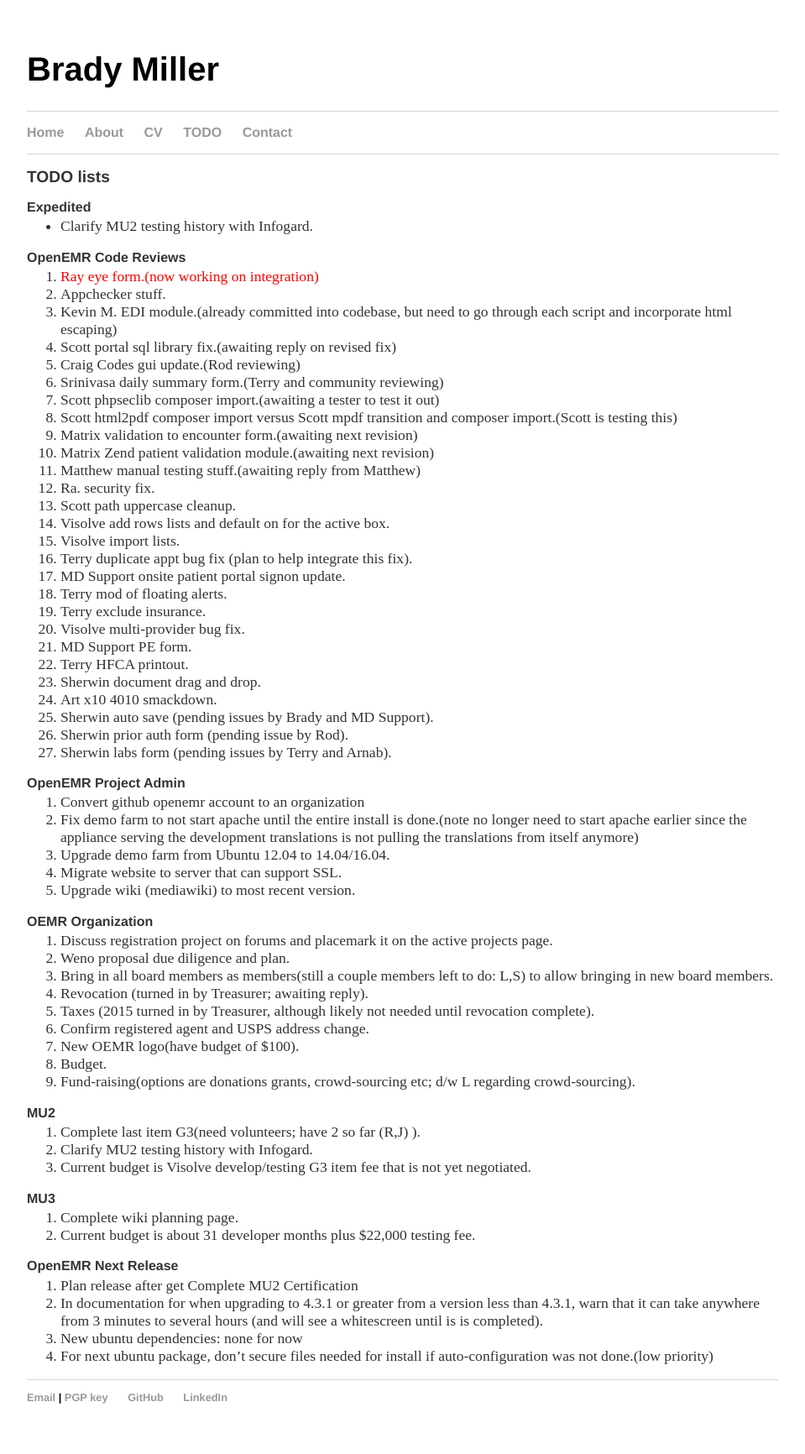
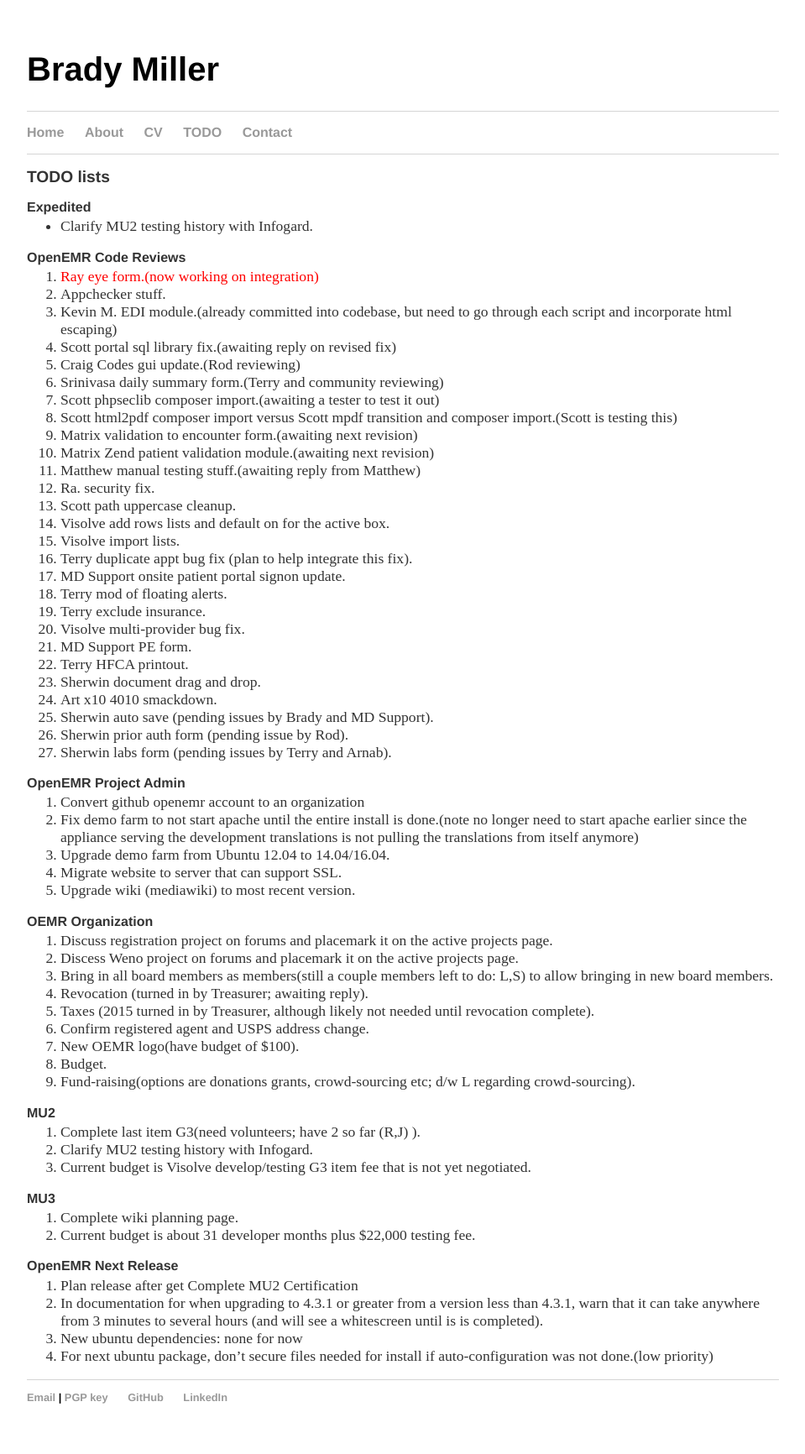
Before and after one commit to bradymiller/bradymiller.github.io, a Jekyll site: the page built from todo/index.md, in a window 1280 px wide. Shown: the whole page at 84% size, without its empty margins (160-1119 px from the left). Built offline with Jekyll 4.4.1, drawn with Linux system fonts in a browser that asks for light colours.

Commit message:
Update todo list

```diff
--- a/todo/index.md
+++ b/todo/index.md
@@ -44,7 +44,7 @@
 
 ### OEMR Organization
 1. Discuss registration project on forums and placemark it on the active projects page.
-1. Weno proposal due diligence and plan.
+1. Discess Weno project on forums and placemark it on the active projects page.
 1. Bring in all board members as members(still a couple members left to do: L,S) to allow bringing in new board members.
 1. Revocation (turned in by Treasurer; awaiting reply).
 1. Taxes (2015 turned in by Treasurer, although likely not needed until revocation complete).
```
